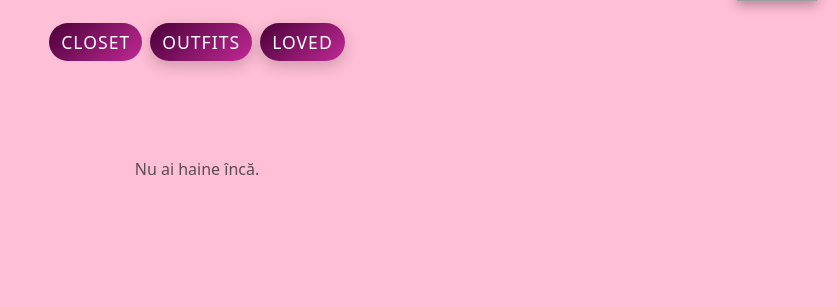
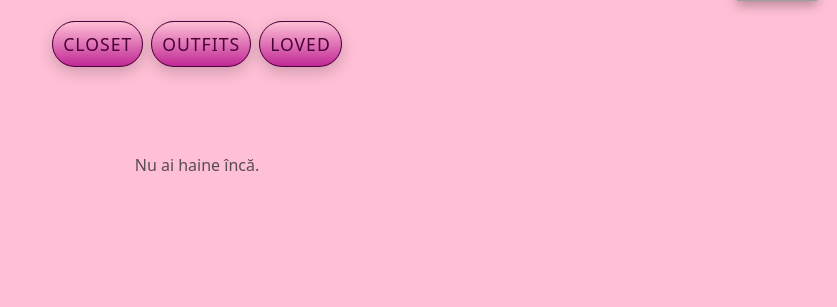
Before and after one commit to miruna-dev/BusuStyle, a Flask app: page /dashboard in a window 1280 px wide. Shown: the part 779-1086 px from the top of the page, without its empty margins (443-1280 px from the left). After the commit the page ends 950 px from the top, so only its background shows below. Run offline with Flask 3, Linux system fonts and the light colour scheme; the visitor is signed in with stand-in values (Sample User, id 1); data comes from the database, SQL or seed files in the repository; data that the repository does not hold is empty; grey boxes are pictures that could not be loaded.

Commit message:
ultimele modificari

```diff
--- a/static/style.css
+++ b/static/style.css
@@ -337,6 +337,7 @@
     width: 100%;
     padding: 0;
 }
+
 .hero-banner {
     width: 100%;
     height: 250px;
@@ -411,6 +412,7 @@
 	color: #4a0038;
 	border-radius: 50px;
 	margin: 3rem;
+	text-align:center;
 }
 
 .avatar-wrapper {
@@ -473,3 +475,23 @@
     transform: translateY(-2px);
     box-shadow: 0 8px 20px rgba(0,0,0,0.3);
 }
+
+.btn-2 {
+    background: linear-gradient(180deg, transparent, #c02995);
+    color: #4a0038;
+    border: 1px solid #4a0038;
+    outline: none;
+    font-size: 1.1rem;
+    border-radius: 30px;
+    box-shadow: 0 5px 15px rgba(0,0,0,0.2);
+    transition: all 0.3s;
+    text-transform: uppercase;
+    letter-spacing: 1px;
+	text-decoration: none;
+	padding: 10px;
+}
+
+.btn-2:hover {
+    box-shadow: 0 8px 20px rgba(0,0,0,0.3);
+    transform: translateY(-2px);
+}
--- a/templates/dashboard.html
+++ b/templates/dashboard.html
@@ -2,8 +2,7 @@
 {% block content %}
 
 <div class="dashboard-hero">
-
-    <div class="hero-banner">
+  <div class="hero-banner">
     </div>
 
    <div class="position-absolute start-50 translate-middle-x" style="top: 200px;">
@@ -11,7 +10,6 @@
             <img src="{{ url_for('static', filename='uploads/avatar.png') }}" alt="Avatar">
         </div>
     </div>
-</div>
 
 <div class="text-center" style="margin-top: 90px; margin-bottom: 40px;">
     <h4 class="mb-1">
@@ -24,6 +22,7 @@
             <div class="small text-muted mt-1">— {{ quote.author }}</div>
         {% endif %}
     {% endif %}
+</div>
 </div>
 
 <div class="d-flex justify-content-center mb-4">
@@ -79,19 +78,19 @@
 
 <ul class="nav nav-pills justify-content-center mb-5 gap-2">
     <li>
-        <a class="btn {% if tab == 'closet' %}active{% endif %}"
+        <a class="btn-2 {% if tab == 'closet' %}active{% endif %}"
             href="{{ url_for('dashboard', tab='closet') }}">
             Closet
         </a>
     </li>
     <li>
-        <a class="btn {% if tab == 'outfits' %}active{% endif %}"
+        <a class="btn-2 {% if tab == 'outfits' %}active{% endif %}"
             href="{{ url_for('dashboard', tab='outfits') }}">
             Outfits
         </a>
     </li>
     <li>
-        <a class="btn {% if tab == 'loved' %}active{% endif %}"
+        <a class="btn-2 {% if tab == 'loved' %}active{% endif %}"
             href="{{ url_for('dashboard', tab='loved') }}">
             Loved
         </a>
```
Also changed, not shown: templates/python_game.html (+4 -4 lines).
